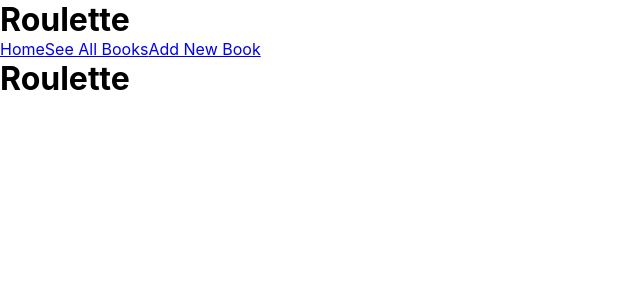
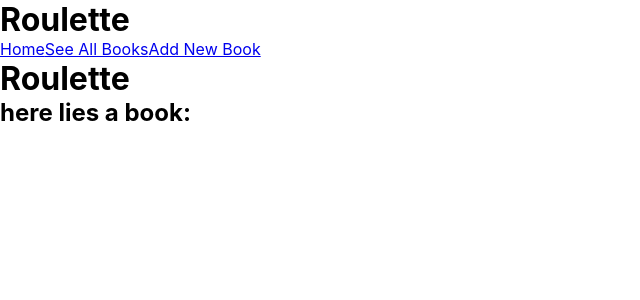
Before and after one commit to mx32000/roulette, a React (Create React App) app in the folder client/: page / in a window 1280 px wide. Shown: the top 300 px of the page, without its empty margins (0-640 px from the left). Built offline with nearby package versions, Linux system fonts and the light colour scheme; no server answers.

Commit message:
roulette!

```diff
--- a/client/src/components/Roulette.jsx
+++ b/client/src/components/Roulette.jsx
@@ -1,10 +1,20 @@
+import { useEffect, useState } from "react"
 import Book from "./Book"
 
-export default function Roulette() {
+export default function Roulette(props) {
+  const [book, setBook] = useState({});
+  const {books} = props;
+
+  useEffect(() => {
+    if(books.length===0) return;
+    const bookInd = Math.floor(Math.random() * books.length);
+    setBook(books[bookInd].fields)
+  }, [books])
+
   return(
     <>
       <h1>Roulette</h1>
-      <Book />
+      <Book book={book}/>
     </>
   )
 }
```
